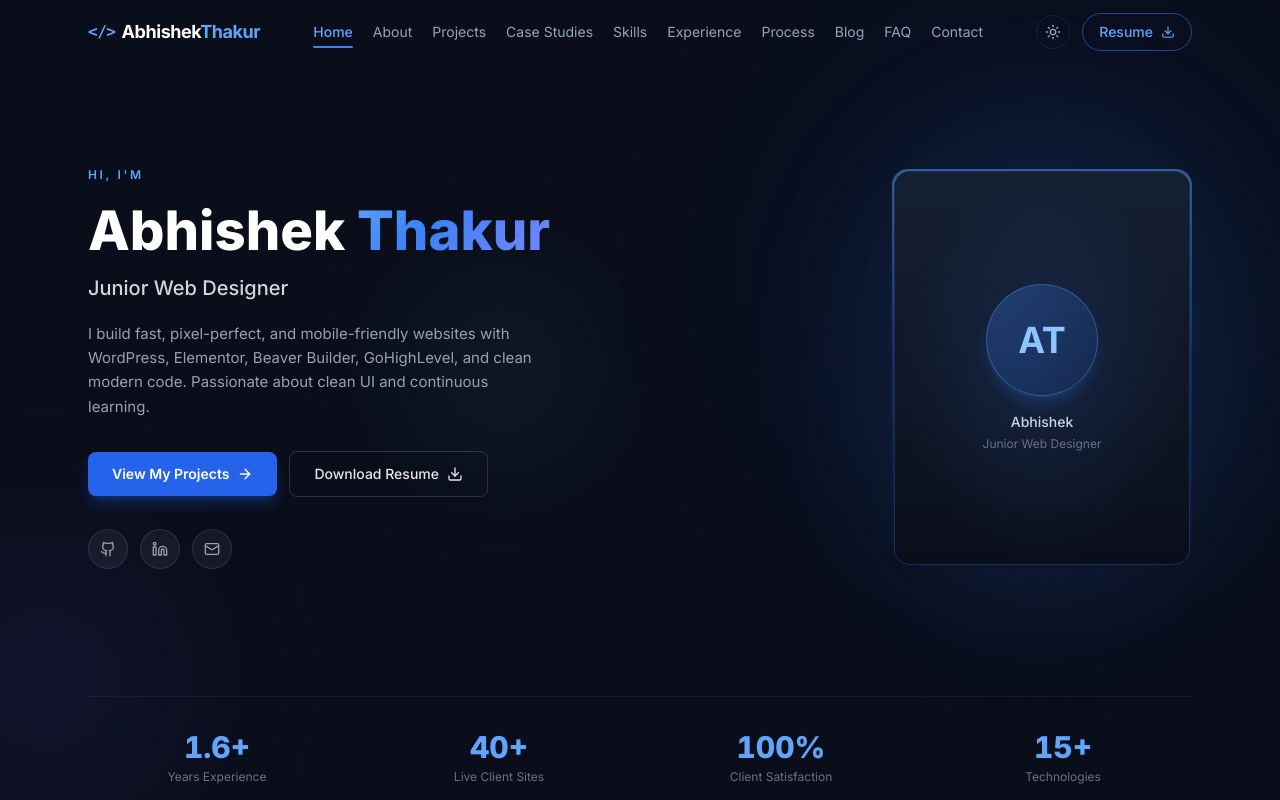
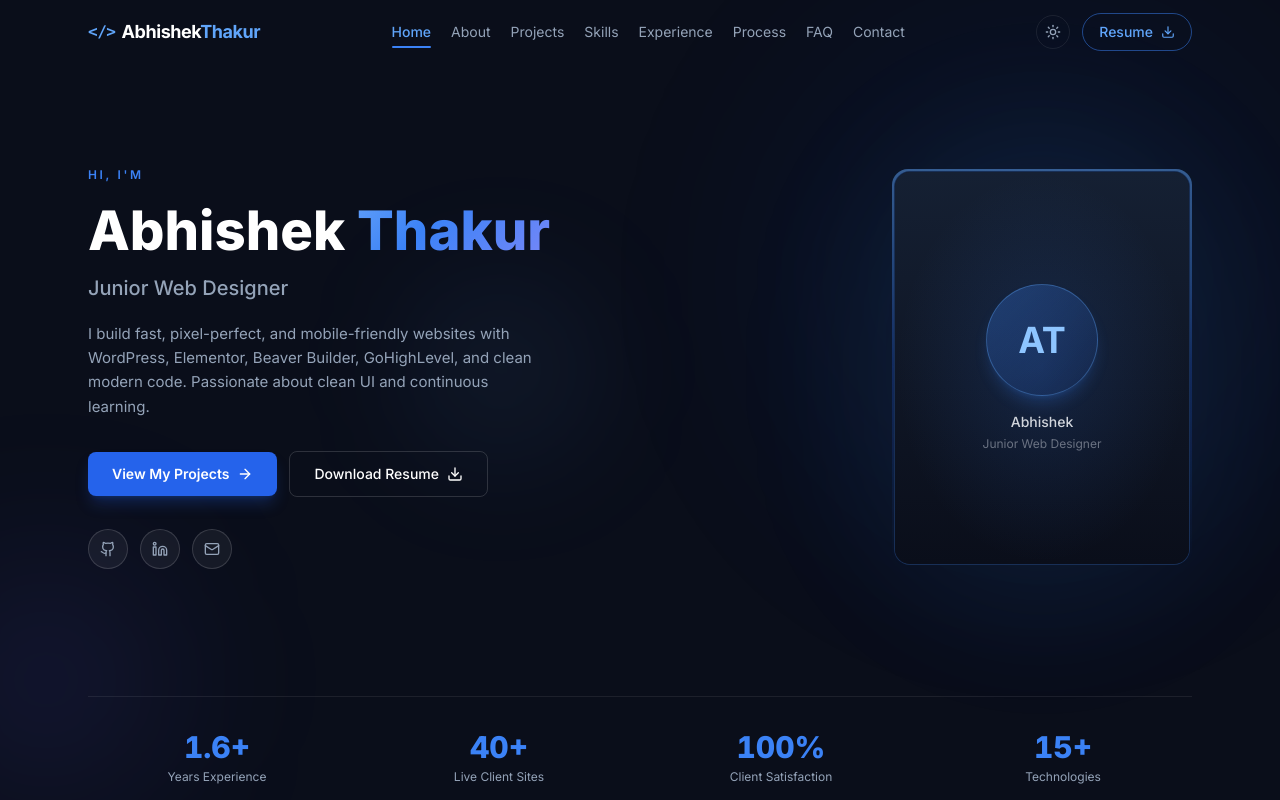
Before and after one commit to abhi-thakur01/portfolio, a React (Vite) app: page / in a window 1280 px wide. Shown: the top 800 px of the page. Built offline with nearby package versions, Linux system fonts and the light colour scheme.

Commit message:
fix: remove Case Studies + Blog; polish full light theme readability

```diff
--- a/content/nav.json
+++ b/content/nav.json
@@ -3,12 +3,10 @@
     { "id": "nav-1", "href": "#home", "label": "Home", "active": true, "order": 1 },
     { "id": "nav-2", "href": "#about", "label": "About", "active": true, "order": 2 },
     { "id": "nav-3", "href": "#projects", "label": "Projects", "active": true, "order": 3 },
-    { "id": "nav-cs", "href": "#case-studies", "label": "Case Studies", "active": true, "order": 4 },
-    { "id": "nav-4", "href": "#skills", "label": "Skills", "active": true, "order": 5 },
-    { "id": "nav-5", "href": "#experience", "label": "Experience", "active": true, "order": 6 },
-    { "id": "nav-6", "href": "#process", "label": "Process", "active": true, "order": 7 },
-    { "id": "nav-blog", "href": "#blog", "label": "Blog", "active": true, "order": 8 },
-    { "id": "nav-7", "href": "#faqs", "label": "FAQ", "active": true, "order": 9 },
-    { "id": "nav-8", "href": "#contact", "label": "Contact", "active": true, "order": 10 }
+    { "id": "nav-4", "href": "#skills", "label": "Skills", "active": true, "order": 4 },
+    { "id": "nav-5", "href": "#experience", "label": "Experience", "active": true, "order": 5 },
+    { "id": "nav-6", "href": "#process", "label": "Process", "active": true, "order": 6 },
+    { "id": "nav-7", "href": "#faqs", "label": "FAQ", "active": true, "order": 7 },
+    { "id": "nav-8", "href": "#contact", "label": "Contact", "active": true, "order": 8 }
   ]
 }
--- a/content/site.json
+++ b/content/site.json
@@ -10,28 +10,17 @@
   "primaryEmail": "thakurabhi8925@gmail.com",
   "primaryPhone": "+91 82192 88267",
   "canonicalUrl": "https://abhi-thakur-web.vercel.app/",
-  "sectionOrder": [
-    "hero",
-    "about",
-    "projects",
-    "case-studies",
-    "skills",
-    "experience",
-    "process",
-    "blog",
-    "faqs",
-    "contact"
-  ],
+  "sectionOrder": ["hero", "about", "projects", "skills", "experience", "process", "faqs", "contact"],
   "sectionVisibility": {
     "hero": true,
     "about": true,
     "projects": true,
-    "case-studies": true,
+    "case-studies": false,
     "skills": true,
     "experience": true,
     "services": false,
     "process": true,
-    "blog": true,
+    "blog": false,
     "testimonials": false,
     "education": false,
     "certifications": false,
--- a/src/App.jsx
+++ b/src/App.jsx
@@ -5,8 +5,6 @@ import { Projects } from "./components/Projects";
 import { Skills } from "./components/Skills";
 import { Experience } from "./components/Experience";
 import { Process } from "./components/Process";
-import { CaseStudies } from "./components/CaseStudies";
-import { Blog } from "./components/Blog";
 import { FAQ } from "./components/FAQ";
 import { Contact } from "./components/Contact";
 import { Footer } from "./components/Footer";
@@ -25,11 +23,9 @@ export default function App() {
         {isSectionVisible("hero") && <Hero />}
         {isSectionVisible("about") && <About />}
         {isSectionVisible("projects") && <Projects />}
-        {isSectionVisible("case-studies") && <CaseStudies />}
         {isSectionVisible("skills") && <Skills />}
         {isSectionVisible("experience") && <Experience />}
         {isSectionVisible("process") && <Process />}
-        {isSectionVisible("blog") && <Blog />}
         {isSectionVisible("faqs") && <FAQ />}
         {isSectionVisible("contact") && <Contact />}
       </main>
--- a/src/components/Hero.jsx
+++ b/src/components/Hero.jsx
@@ -24,24 +24,23 @@ export function Hero() {
       <div className="max-w-6xl mx-auto px-4 sm:px-6 relative z-10">
         <div className="grid grid-cols-1 lg:grid-cols-2 gap-8 lg:gap-16 items-center min-h-0 lg:min-h-[68vh]">
           <div className="order-2 lg:order-1">
-            <p className="text-blue-400 text-xs font-semibold tracking-[0.22em] uppercase mb-3 sm:mb-4">
+            <p className="text-blue-500 dark:text-blue-400 text-xs font-semibold tracking-[0.22em] uppercase mb-3 sm:mb-4">
               {personal.greeting || "Hi, I'm"}
             </p>
 
-            {/* Full name always visible — gradient on last name span only */}
-            <h1 className="text-3xl sm:text-5xl lg:text-[3.4rem] font-extrabold text-white leading-[1.15] mb-3">
+            <h1 className="text-3xl sm:text-5xl lg:text-[3.4rem] font-extrabold text-[var(--text-strong)] leading-[1.15] mb-3">
               {first}{" "}
               <span className="text-gradient">{rest}</span>
             </h1>
 
             <ClipReveal delay={80} direction="up">
-              <p className="text-base sm:text-xl text-gray-300 font-medium mb-4 sm:mb-5">
+              <p className="text-base sm:text-xl text-[var(--text-muted)] font-medium mb-4 sm:mb-5">
                 {personal.role}
               </p>
             </ClipReveal>
 
             <ClipReveal delay={140} direction="up">
-              <p className="text-gray-400 leading-relaxed max-w-md mb-6 sm:mb-8 text-sm sm:text-[15px]">
+              <p className="text-[var(--text-muted)] leading-relaxed max-w-md mb-6 sm:mb-8 text-sm sm:text-[15px]">
                 {personal.bio}
               </p>
             </ClipReveal>
@@ -50,7 +49,7 @@ export function Hero() {
               <Magnetic strength={0.25}>
                 <a
                   href="#projects"
-                  className="btn-shine inline-flex items-center justify-center gap-2 px-6 py-3 rounded-lg bg-blue-600 hover:bg-blue-500 text-white font-semibold text-sm shadow-lg shadow-blue-600/30 hover:shadow-blue-500/45 transition-shadow"
+                  className="btn-shine inline-flex items-center justify-center gap-2 px-6 py-3 rounded-lg bg-blue-600 hover:bg-blue-500 text-white font-semibold text-sm shadow-lg shadow-blue-600/25 hover:shadow-blue-500/40 transition-shadow"
                 >
                   {personal.ctaPrimary || "View My Projects"}
                   <ArrowRight className="w-4 h-4" />
@@ -59,7 +58,7 @@ export function Hero() {
               <Magnetic strength={0.25}>
                 <a
                   href={personal.resumeUrl || "#"}
-                  className="inline-flex items-center justify-center gap-2 px-6 py-3 rounded-lg border border-white/15 text-gray-200 hover:border-blue-500/50 hover:text-white font-medium text-sm hover:bg-white/5 transition-colors"
+                  className="inline-flex items-center justify-center gap-2 px-6 py-3 rounded-lg border border-[var(--border-strong)] text-[var(--text-strong)] hover:border-blue-500/50 hover:text-blue-600 font-medium text-sm hover:bg-blue-500/5 transition-colors"
                 >
                   {personal.ctaSecondary || "Download Resume"}
                   <Download className="w-4 h-4" />
@@ -81,7 +80,7 @@ export function Hero() {
                       href={href}
                       target={href.startsWith("http") ? "_blank" : undefined}
                       rel="noreferrer"
-                      className="icon-lift w-10 h-10 rounded-full bg-white/5 border border-white/10 flex items-center justify-center text-gray-400 hover:text-white hover:border-blue-500/50 hover:bg-blue-500/10"
+                      className="icon-lift w-10 h-10 rounded-full bg-[var(--chip-bg)] border border-[var(--border-strong)] flex items-center justify-center text-[var(--text-muted)] hover:text-blue-600 hover:border-blue-500/50 hover:bg-blue-500/10"
                       aria-label={label}
                     >
                       <Icon className="w-4 h-4" />
@@ -93,7 +92,7 @@ export function Hero() {
 
           <div className="order-1 lg:order-2 flex justify-center lg:justify-end">
             <div className="relative w-[200px] sm:w-[260px] md:w-[300px]">
-              <div className="absolute inset-0 scale-110 bg-blue-500/25 blur-[60px] rounded-full pointer-events-none animate-pulse-glow" />
+              <div className="absolute inset-0 scale-110 bg-blue-500/20 blur-[60px] rounded-full pointer-events-none animate-pulse-glow" />
               <div className="relative rounded-2xl p-[2px] bg-gradient-to-b from-blue-400/50 via-blue-600/25 to-transparent group">
                 <div className="rounded-2xl overflow-hidden bg-[#0d1220] border border-blue-500/25 aspect-[3/4] img-mask transition-shadow duration-500 group-hover:shadow-2xl group-hover:shadow-blue-500/25">
                   {personal.photo ? (
@@ -120,7 +119,7 @@ export function Hero() {
 
         {stats.length > 0 && (
           <Stagger
-            className="mt-10 sm:mt-14 grid grid-cols-2 md:grid-cols-4 gap-4 sm:gap-6 py-6 sm:py-8 border-y border-white/5"
+            className="mt-10 sm:mt-14 grid grid-cols-2 md:grid-cols-4 gap-4 sm:gap-6 py-6 sm:py-8 border-y border-[var(--border)]"
             delay={120}
             step={60}
           >
@@ -128,9 +127,9 @@ export function Hero() {
               <div key={s.label} className="text-center group">
                 <CountUp
                   value={s.value}
-                  className="text-xl sm:text-3xl font-extrabold text-blue-400 mb-1 tabular-nums transition-transform duration-300 group-hover:scale-110"
+                  className="text-xl sm:text-3xl font-extrabold text-blue-500 mb-1 tabular-nums transition-transform duration-300 group-hover:scale-110"
                 />
-                <div className="text-[10px] sm:text-xs text-gray-500">{s.label}</div>
+                <div className="text-[10px] sm:text-xs text-[var(--text-muted)]">{s.label}</div>
               </div>
             ))}
           </Stagger>
--- a/src/index.css
+++ b/src/index.css
@@ -12,7 +12,7 @@
   --color-blue-600: #2563eb;
 }
 
-/* Theme tokens */
+/* ===== Theme tokens ===== */
 :root,
 [data-theme="dark"] {
   --bg: #0a0e1a;
@@ -23,18 +23,24 @@
   --text-strong: #ffffff;
   --text-muted: #94a3b8;
   --border: rgba(255, 255, 255, 0.08);
+  --border-strong: rgba(255, 255, 255, 0.15);
+  --chip-bg: rgba(255, 255, 255, 0.05);
+  --section-alt: rgba(13, 18, 32, 0.5);
 }
 
 [data-theme="light"],
 html.light {
-  --bg: #f8fafc;
+  --bg: #f4f7fb;
   --panel: #ffffff;
   --card: #ffffff;
-  --nav-bg: rgba(248, 250, 252, 0.92);
+  --nav-bg: rgba(255, 255, 255, 0.92);
   --text: #334155;
   --text-strong: #0f172a;
   --text-muted: #64748b;
-  --border: rgba(15, 23, 42, 0.1);
+  --border: rgba(15, 23, 42, 0.08);
+  --border-strong: rgba(15, 23, 42, 0.14);
+  --chip-bg: rgba(15, 23, 42, 0.04);
+  --section-alt: #eef2f7;
 }
 
 html {
@@ -58,11 +64,11 @@ body {
 ::-webkit-scrollbar { width: 6px; }
 ::-webkit-scrollbar-track { background: var(--bg); }
 ::-webkit-scrollbar-thumb {
-  background: linear-gradient(180deg, #3b82f6, #1e293b);
+  background: linear-gradient(180deg, #3b82f6, #94a3b8);
   border-radius: 4px;
 }
 
-/* Custom cursor (desktop) */
+/* Custom cursor */
 body.has-custom-cursor,
 body.has-custom-cursor * {
   cursor: none !important;
@@ -81,21 +87,99 @@ body.has-custom-cursor * {
   width: 6px;
   height: 6px;
   margin: -3px 0 0 -3px;
-  background: #60a5fa;
-  box-shadow: 0 0 12px rgba(96, 165, 250, 0.6);
+  background: #3b82f6;
+  box-shadow: 0 0 12px rgba(59, 130, 246, 0.5);
 }
 .cursor-ring {
   width: 36px;
   height: 36px;
   margin: -18px 0 0 -18px;
-  border: 1.5px solid rgba(96, 165, 250, 0.55);
+  border: 1.5px solid rgba(59, 130, 246, 0.5);
   transition: width 0.25s ease, height 0.25s ease, margin 0.25s ease, border-color 0.25s ease;
 }
 body.cursor-hover .cursor-ring {
   width: 52px;
   height: 52px;
   margin: -26px 0 0 -26px;
-  border-color: rgba(96, 165, 250, 0.9);
+  border-color: rgba(37, 99, 235, 0.85);
+}
+
+/* ===== Light theme overrides for hardcoded dark classes ===== */
+html.light .text-white {
+  color: #0f172a !important;
+}
+html.light .text-gray-200,
+html.light .text-gray-300 {
+  color: #334155 !important;
+}
+html.light .text-gray-400 {
+  color: #64748b !important;
+}
+html.light .text-gray-500,
+html.light .text-gray-600 {
+  color: #64748b !important;
+}
+html.light .bg-\[\#0a0e1a\],
+html.light .bg-\[\#0d1220\],
+html.light .bg-\[\#111827\],
+html.light .bg-\[\#0d1220\]\/50,
+html.light .bg-\[\#111827\]\/80,
+html.light .bg-\[\#111827\]\/60 {
+  background-color: #ffffff !important;
+}
+html.light .bg-\[\#0d1220\]\/50 {
+  background-color: #eef2f7 !important;
+}
+html.light .border-white\/5,
+html.light .border-white\/8,
+html.light .border-white\/10,
+html.light .border-white\/15 {
+  border-color: rgba(15, 23, 42, 0.1) !important;
+}
+html.light .bg-white\/5,
+html.light .bg-white\/\[0\.04\],
+html.light .bg-white\/\[0\.06\] {
+  background-color: rgba(15, 23, 42, 0.04) !important;
+}
+html.light .hover\:text-white:hover {
+  color: #0f172a !important;
+}
+html.light .hover\:bg-white\/5:hover {
+  background-color: rgba(59, 130, 246, 0.06) !important;
+}
+html.light .card-premium {
+  background-color: #ffffff !important;
+  border-color: rgba(15, 23, 42, 0.1) !important;
+  box-shadow: 0 4px 24px rgba(15, 23, 42, 0.06);
+}
+html.light .card-premium:hover {
+  border-color: rgba(59, 130, 246, 0.35) !important;
+  box-shadow: 0 16px 40px rgba(59, 130, 246, 0.12);
+}
+html.light section.bg-\[\#0d1220\]\/50 {
+  background-color: #eef2f7 !important;
+}
+html.light .section-ambient::before {
+  background: radial-gradient(ellipse, rgba(59, 130, 246, 0.08), transparent 70%);
+}
+html.light .text-gradient {
+  background: linear-gradient(135deg, #2563eb 0%, #3b82f6 45%, #6366f1 100%);
+  background-size: 200% 200%;
+  -webkit-background-clip: text;
+  background-clip: text;
+  color: transparent;
+}
+html.light input.control,
+html.light textarea.control,
+html.light input[class*="bg-[#0a0e1a]"],
+html.light textarea[class*="bg-[#0a0e1a]"] {
+  background: #f8fafc !important;
+  color: #0f172a !important;
+  border-color: rgba(15, 23, 42, 0.12) !important;
+}
+html.light .PageLoader,
+html.light [class*="bg-[#0a0e1a]"] {
+  /* keep loader dark for contrast */
 }
 
 @keyframes float-orb {
```
